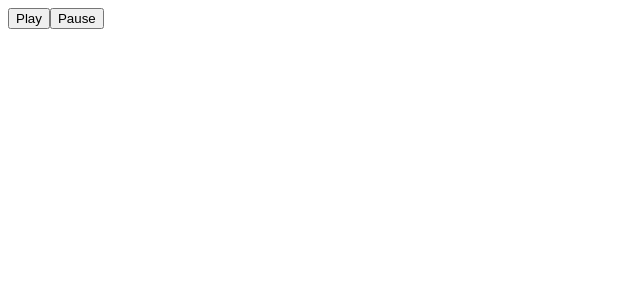
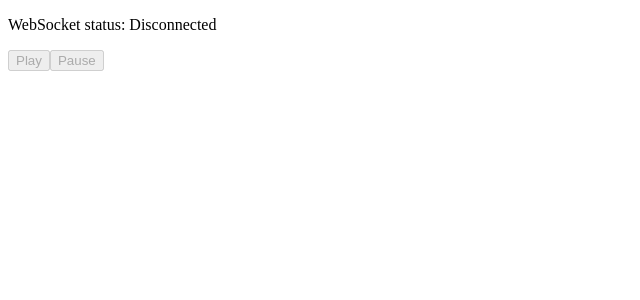
Before and after one commit to newguysonny/spotify-sync-app, a React app in the folder frontend/: page / in a window 1280 px wide. Shown: the top 300 px of the page, without its empty margins (0-640 px from the left). Built offline with nearby package versions, Linux system fonts and the light colour scheme; the HTML template or start-up script is replaced by a standard one.

Commit message:
Update App.jsx

```diff
--- a/frontend/src/App.jsx
+++ b/frontend/src/App.jsx
@@ -1,32 +1,86 @@
-import React, { useEffect, useState } from 'react';
+import React, { useEffect, useState, useCallback } from 'react';
 import { spotifyPlayerInit } from './spotifyPlayer';
 
 export default function App() {
   const [player, setPlayer] = useState(null);
   const [ws, setWs] = useState(null);
+  const [isConnected, setIsConnected] = useState(false);
+
+  // Memoized send function
+  const send = useCallback((action) => {
+    if (ws && ws.readyState === WebSocket.OPEN) {
+      ws.send(JSON.stringify({ roomId: 'room1', action }));
+    } else {
+      console.error('WebSocket is not connected');
+    }
+  }, [ws]);
 
   useEffect(() => {
     const token = localStorage.getItem('spotifyAccessToken');
     if (!token) return;
 
-    spotifyPlayerInit(token).then(setPlayer);
+    // Initialize Spotify player
+    spotifyPlayerInit(token)
+      .then(setPlayer)
+      .catch(error => console.error('Player initialization failed:', error));
 
+    // Initialize WebSocket
     const socket = new WebSocket('ws://charismatic-recreation-production.up.railway.app:8080');
-    socket.onmessage = msg => {
-      const { action } = JSON.parse(msg.data);
-      if (!player) return;
-      if (action === 'play') player.resume();
-      if (action === 'pause') player.pause();
+
+    socket.onopen = () => {
+      setIsConnected(true);
+      console.log('WebSocket connected');
     };
+
+    socket.onmessage = (msg) => {
+      try {
+        const { action } = JSON.parse(msg.data);
+        if (!player) return;
+
+        if (action === 'play') player.resume();
+        if (action === 'pause') player.pause();
+      } catch (error) {
+        console.error('Error processing WebSocket message:', error);
+      }
+    };
+
+    socket.onerror = (error) => {
+      console.error('WebSocket error:', error);
+    };
+
+    socket.onclose = () => {
+      setIsConnected(false);
+      console.log('WebSocket disconnected');
+    };
+
     setWs(socket);
-  }, []);
 
-  const send = action => ws.send(JSON.stringify({ roomId: 'room1', action }));
+    // Cleanup function
+    return () => {
+      if (socket) {
+        socket.close();
+      }
+      if (player) {
+        // Add any necessary player cleanup here
+      }
+    };
+  }, [player]); // Added player as dependency
 
   return (
     <div>
-      <button onClick={() => send('play')}>Play</button>
-      <button onClick={() => send('pause')}>Pause</button>
+      <p>WebSocket status: {isConnected ? 'Connected' : 'Disconnected'}</p>
+      <button
+        onClick={() => send('play')}
+        disabled={!isConnected}
+      >
+        Play
+      </button>
+      <button
+        onClick={() => send('pause')}
+        disabled={!isConnected}
+      >
+        Pause
+      </button>
     </div>
   );
 }
```
